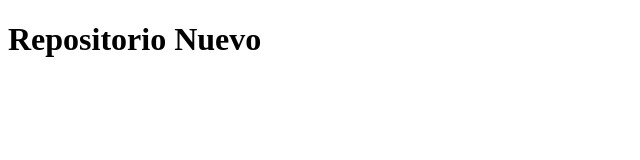
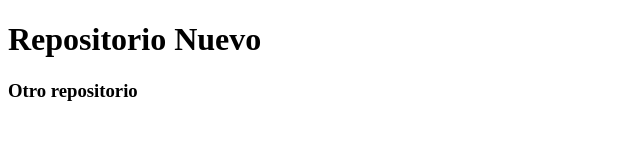
Before and after one commit to jhojang02/Pazveboost-Proyecto, a plain HTML site: page index.html in a window 1280 px wide. Shown: the whole page, without its empty margins (0-640 px from the left). Drawn offline with Linux system fonts and the light colour scheme.

Commit message:
Otro cambio para el repositorio ji

```diff
--- a/index.html
+++ b/index.html
@@ -7,5 +7,6 @@
 </head>
 <body>
     <h1>Repositorio Nuevo</h1>
+    <h3>Otro repositorio</h3>
 </body>
 </html>
```
